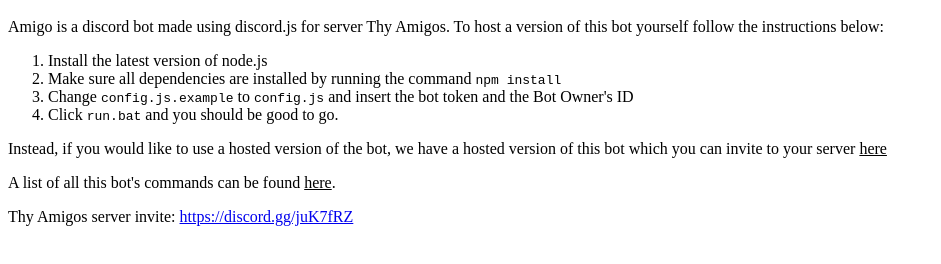
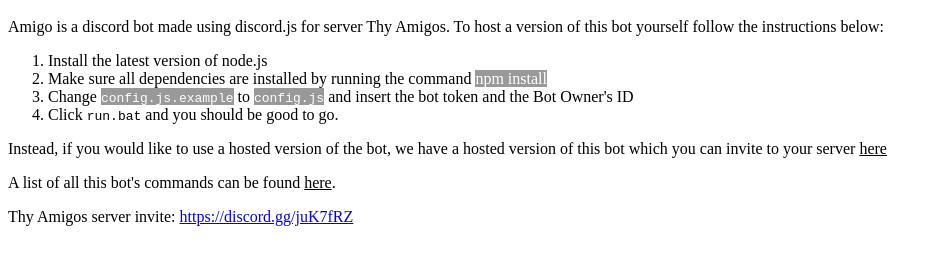
Before and after one commit to Jack073/Jack073.github.io, a plain HTML site: page index.html in a window 1280 px wide. Shown: the part 48-312 px from the top of the page, without its empty margins (0-941 px from the left). Drawn offline with Linux system fonts and the light colour scheme.

Commit message:
Update index.html

```diff
--- a/index.html
+++ b/index.html
@@ -2,8 +2,8 @@
 <p>Amigo is a discord bot made using discord.js for server Thy Amigos. To host a version of this bot yourself follow the instructions below:</p>
 <ol>
 <li>Install the latest version of node.js</li>
-<li>Make sure all dependencies are installed by running the command <code>npm install</code></li>
-<li>Change <code>config.js.example</code> to <code>config.js</code> and insert the bot token and the Bot Owner's ID</li>
+<li>Make sure all dependencies are installed by running the command <span style="background-color: #999999; color: #ffffff;">npm install</span></li>
+<li>Change <span style="background-color: #999999; color: #ffffff;"><code>config.js.example</code></span> to <span style="background-color: #999999; color: #ffffff;"><code>config.js</code></span> and insert the bot token and the Bot Owner's ID</li>
 <li>Click <code>run.bat</code> and you should be good to go.</li>
 </ol>
 <p>Instead, if you would like to use a hosted version of the bot, we have a hosted version of this bot which you can invite to your server <span style="color: #000000;"><a style="color: #000000;" title="Invite Amigo to your server" href="https://discordapp.com/api/oauth2/authorize?client_id=464551154114756609&amp;permissions=1141238855&amp;scope=bot">here</a></span></p>
```
